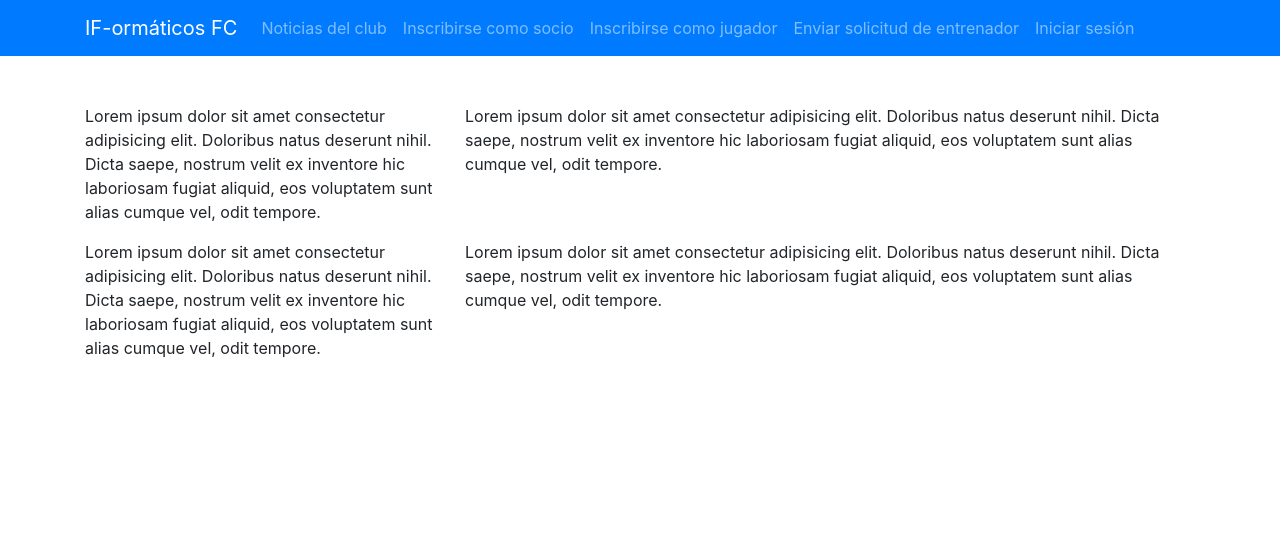
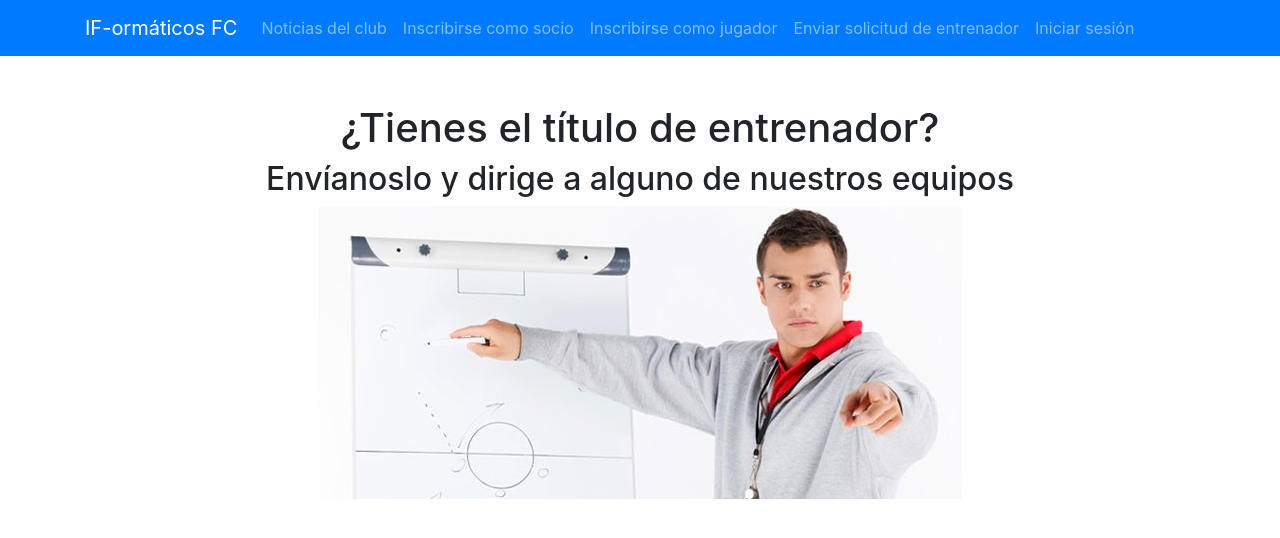
Before and after one commit to isaacdaw2/IF-ormaticosFC, a Vue app: page /entrenador in a window 1280 px wide. Shown: the top 538 px of the page. Built offline with nearby package versions, Linux system fonts and the light colour scheme.

Commit message:
socio y entrenador

```diff
--- a/src/views/Entrenador.vue
+++ b/src/views/Entrenador.vue
@@ -1,26 +1,18 @@
 <template>
-    <div class="mt-5">
-        <b-row>
-            <b-col cols="12" md="6" lg="4">
-                <p>Lorem ipsum dolor sit amet consectetur adipisicing elit. Doloribus natus deserunt nihil. Dicta saepe, nostrum velit ex inventore hic laboriosam fugiat aliquid, eos voluptatem sunt alias cumque vel, odit tempore.</p>
-            </b-col>
-            <b-col cols="12" md="6" lg="8">
-                <p>Lorem ipsum dolor sit amet consectetur adipisicing elit. Doloribus natus deserunt nihil. Dicta saepe, nostrum velit ex inventore hic laboriosam fugiat aliquid, eos voluptatem sunt alias cumque vel, odit tempore.</p>
-            </b-col>
-        </b-row>
-        <b-row>
-            <b-col cols="12" md="6" lg="4">
-                <p>Lorem ipsum dolor sit amet consectetur adipisicing elit. Doloribus natus deserunt nihil. Dicta saepe, nostrum velit ex inventore hic laboriosam fugiat aliquid, eos voluptatem sunt alias cumque vel, odit tempore.</p>
-            </b-col>
-            <b-col cols="12" md="6" lg="8">
-                <p>Lorem ipsum dolor sit amet consectetur adipisicing elit. Doloribus natus deserunt nihil. Dicta saepe, nostrum velit ex inventore hic laboriosam fugiat aliquid, eos voluptatem sunt alias cumque vel, odit tempore.</p>
-            </b-col>
-        </b-row>
+    <div class="mt-5 text-center">
+        <h1>¿Tienes el título de entrenador?</h1>
+        <h2>Envíanoslo y dirige a alguno de nuestros equipos</h2>
+        <img src="../assets/entrenador.png">
+
+
+
+
+
     </div>
 </template>
 
 <script>
 export default {
-    name: 'Grid'
+    name: 'Entrenador'
 }
 </script>
--- a/src/views/Iniciar.vue
+++ b/src/views/Iniciar.vue
@@ -2,7 +2,7 @@
 <div class="container">
   <div class="mt-5 bg-danger">
     <h1>Bienvenido a nuestro club</h1>
-    <h2>Vas a inscribire como jugador</h2>
+    <h2></h2>
   </div>
 </div>
 </template>
--- a/src/views/Jugador.vue
+++ b/src/views/Jugador.vue
@@ -81,7 +81,7 @@
 
 <script>
 export default {
-    name: 'Form',
+    name: 'Jugador',
     data(){
         return {
             texto: '',
--- a/src/views/Socio.vue
+++ b/src/views/Socio.vue
@@ -1,38 +1,22 @@
 <template>
-    <div class="mt-5">
-        <b-button variant="success">Texto</b-button>
-        <b-button variant="info">Texto</b-button>
-        <b-button variant="danger">Texto</b-button>
-        <b-button variant="primary">Texto</b-button>
-        <b-button variant="warning">Texto</b-button>
-        <b-button variant="dark">Texto</b-button>
+    <div class="mt-5 text-center">
+        <h1>Contigo seguimos creciendo</h1>
+        <h2>¡Hazte socio!</h2>
 
         <b-row class="mt-5">
-            <b-col cols="12" md="4">
-                <b-card
-                img-src="https://picsum.photos/600/300/?image=25"
-                img-top
-                >
-                    <p>Lorem ipsum dolor sit amet consectetur, adipisicing elit. Eaque nihil repellendus voluptatem harum qui odio, ab fugiat eum, omnis architecto accusantium expedita vel sed officiis ea voluptatibus dicta id ratione?</p>
-                    <b-button variant="dark" href="#">Texto</b-button>
-                </b-card>
-            </b-col>
-            <b-col cols="12" md="4">
-                <b-card
-                img-src="https://picsum.photos/600/300/?image=25"
-                img-top
-                >
-                    <p>Lorem ipsum dolor sit amet consectetur, adipisicing elit. Eaque nihil repellendus voluptatem harum qui odio, ab fugiat eum, omnis architecto accusantium expedita vel sed officiis ea voluptatibus dicta id ratione?</p>
-                    <b-button variant="dark" href="#">Texto</b-button>
-                </b-card>
-            </b-col>
-            <b-col cols="12" md="4">
-                <b-card
-                img-src="https://picsum.photos/600/300/?image=25"
-                img-top
-                >
-                    <p>Lorem ipsum dolor sit amet consectetur, adipisicing elit. Eaque nihil repellendus voluptatem harum qui odio, ab fugiat eum, omnis architecto accusantium expedita vel sed officiis ea voluptatibus dicta id ratione?</p>
-                    <b-button variant="dark" href="#">Texto</b-button>
+            <b-col>
+                <b-card img-src="https://picsum.photos/600/300/?image=25" img-top>
+
+                    <b-row>
+                        <b-col>
+                            <label for="metodoPago">Método de pago:</label>
+                        </b-col>
+                        <b-col cols="12">
+                            <b-button variant="info" class="mr-2 mb-4">Paypal</b-button>
+                            <b-button variant="success" class="mr-2 mb-4">Tarjeta crédito/débito</b-button>
+                            <b-button variant="danger" class="mb-4">Transferencia bancaria</b-button>
+                        </b-col>
+                    </b-row>
                 </b-card>
             </b-col>
         </b-row>
@@ -41,6 +25,6 @@
 
 <script>
 export default {
-    name: 'Cards'
+    name: 'Socio'
 }
 </script>
```
Also changed, not shown: src/assets/Socios.jpg (added), src/assets/entrenador.png (added).
